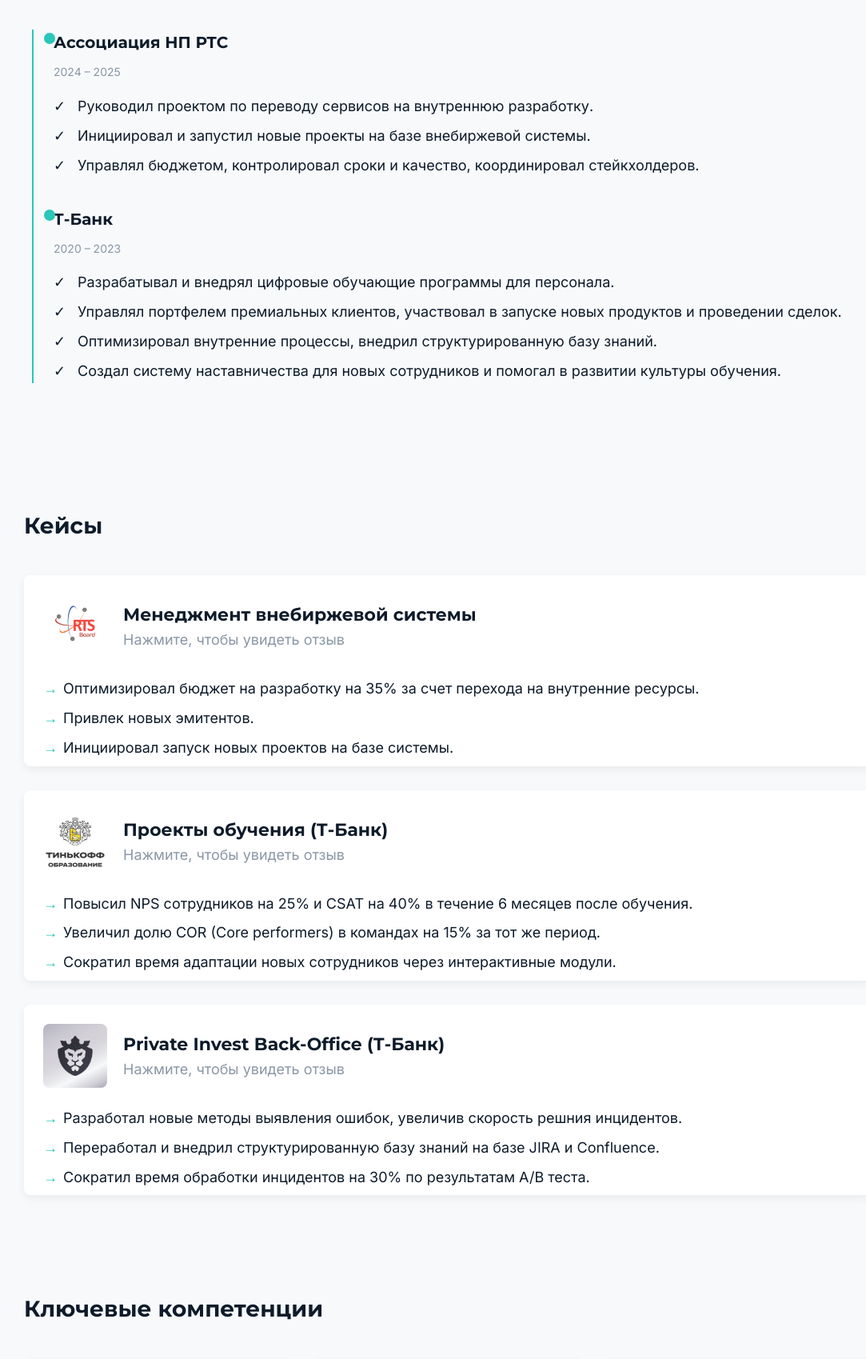
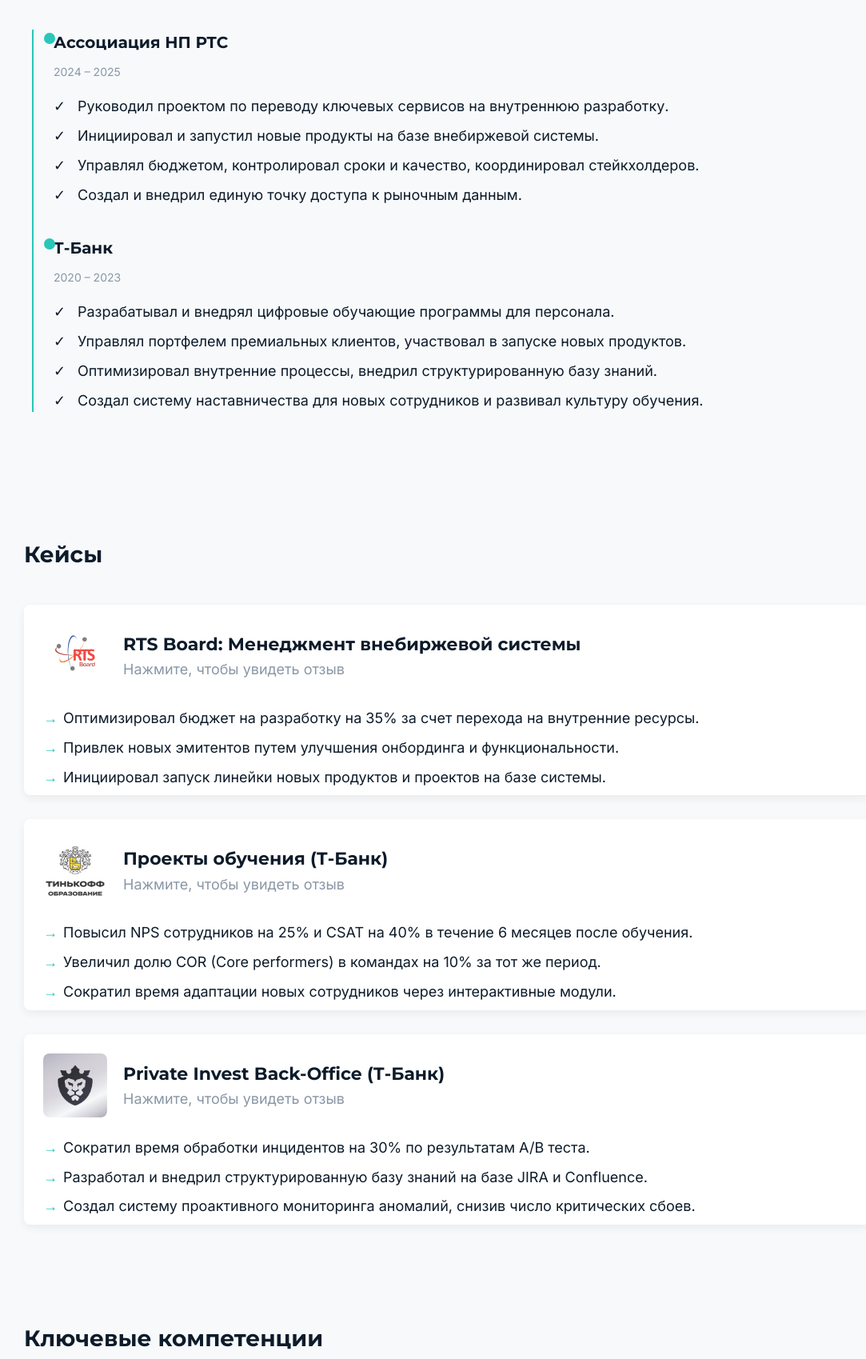
Before and after one commit to raliend/GROMOFF, a plain HTML site: page index.html in a window 1280 px wide. Shown: the part 848-2547 px from the top of the page at 80% size, without its empty margins (80-1163 px from the left). Drawn offline with Linux system fonts and the light colour scheme.

Commit message:
Update index.html

```diff
--- a/index.html
+++ b/index.html
@@ -32,15 +32,19 @@ nav{
   display: flex; justify-content: space-between; align-items: center;
   background: rgba(247, 249, 251, .9); backdrop-filter: blur(6px);
   padding: 10px 30px; border-bottom: 1px solid #e0e5eb;
+  height: 70px; /* Фиксированная высота для навбара */
 }
-nav a.logo{font-family: 'Montserrat'; font-weight: 700; font-size: 20px; text-decoration: none; color: var(--primary)}
+nav a.logo img {
+    height: 40px; /* Высота вашего логотипа */
+    display: block;
+}
 nav ul{display: flex; gap: 24px; list-style: none}
 nav li a{color: var(--primary); text-decoration: none; font-weight: 500; transition: .3s}
 nav li a:hover{color: var(--accent)}
 .burger{display: none; flex-direction: column; gap: 4px; cursor: pointer}
 .burger span{width: 24px; height: 3px; background: var(--primary)}
 @media(max-width: 768px){
-  nav ul{display: none; position: absolute; top: 60px; left: 0; right: 0;
+  nav ul{display: none; position: absolute; top: 70px; /* Отступ от навбара */ left: 0; right: 0;
          flex-direction: column; gap: 16px; background: var(--bg); padding: 20px}
   nav ul.open{display: flex}
   .burger{display: flex}
@@ -136,7 +140,9 @@ footer{text-align: center; padding: 30px; color: var(--muted); font-size: 14px}
 <div class="lightning-container" id="lightning-container"></div>
 
 <nav>
-  <a class="logo" href="#"><img src="AVATAR.JPG" alt="Фото Данилы"></a>
+  <a class="logo" href="#">
+    <img src="logo.png" alt="Логотип">
+  </a>
   <ul id="nav-list">
     <li><a href="#about">О себе</a></li>
     <li><a href="#experience">Опыт</a></li>
@@ -148,7 +154,7 @@ footer{text-align: center; padding: 30px; color: var(--muted); font-size: 14px}
 </nav>
 
 <section class="hero" id="top">
-  <img src="AVATAR.JPG" alt="Фото Данилы">
+  <img src="avatar.png" alt="Фото Данилы">
   <div>
     <h1>Данила Рощупко</h1>
     <p class="role">Product / Project Manager</p>
@@ -184,9 +190,10 @@ footer{text-align: center; padding: 30px; color: var(--muted); font-size: 14px}
       <h3>Ассоциация НП РТС</h3>
       <span class="period">2024 – 2025</span>
       <ul>
-        <li>Руководил проектом по переводу сервисов на внутреннюю разработку.</li>
-        <li>Инициировал и запустил новые проекты на базе внебиржевой системы.</li>
+        <li>Руководил проектом по переводу ключевых сервисов на внутреннюю разработку.</li>
+        <li>Инициировал и запустил новые продукты на базе внебиржевой системы.</li>
         <li>Управлял бюджетом, контролировал сроки и качество, координировал стейкхолдеров.</li>
+        <li>Создал и внедрил единую точку доступа к рыночным данным.</li>
       </ul>
     </div>
     <div class="item">
@@ -194,9 +201,9 @@ footer{text-align: center; padding: 30px; color: var(--muted); font-size: 14px}
       <span class="period">2020 – 2023</span>
       <ul>
         <li>Разрабатывал и внедрял цифровые обучающие программы для персонала.</li>
-        <li>Управлял портфелем премиальных клиентов, участвовал в запуске новых продуктов и проведении сделок.</li>
+        <li>Управлял портфелем премиальных клиентов, участвовал в запуске новых продуктов.</li>
         <li>Оптимизировал внутренние процессы, внедрил структурированную базу знаний.</li>
-        <li>Создал систему наставничества для новых сотрудников и помогал в развитии культуры обучения.</li>
+        <li>Создал систему наставничества для новых сотрудников и развивал культуру обучения.</li>
       </ul>
     </div>
   </div>
@@ -209,20 +216,20 @@ footer{text-align: center; padding: 30px; color: var(--muted); font-size: 14px}
             <div class="case-header">
                 <img src="rts-case.jpg" alt="RTS Board Case" class="case-icon">
                 <div class="case-title">
-                    <h3>Менеджмент внебиржевой системы</h3>
+                    <h3>RTS Board: Менеджмент внебиржевой системы</h3>
                     <p>Нажмите, чтобы увидеть отзыв</p>
                 </div>
             </div>
             <div class="case-content">
                  <ul>
                     <li>Оптимизировал бюджет на разработку на 35% за счет перехода на внутренние ресурсы.</li>
-                    <li>Привлек новых эмитентов.</li>
-                    <li>Инициировал запуск новых проектов на базе системы.</li>
+                    <li>Привлек новых эмитентов путем улучшения онбординга и функциональности.</li>
+                    <li>Инициировал запуск линейки новых продуктов и проектов на базе системы.</li>
                 </ul>
             </div>
             <div class="case-review">
                 <blockquote>Данила продемонстрировал выдающиеся навыки управления проектом, успешно реструктурировал команду и вывел процессы на новый уровень эффективности. Его вклад в оптимизацию бюджета был ключевым для нас.</blockquote>
-                <footer> — Руководитель отдела, НП РТС</footer>
+                <footer>— Директор департамента, НП РТС</footer>
             </div>
         </div>
 
@@ -237,13 +244,13 @@ footer{text-align: center; padding: 30px; color: var(--muted); font-size: 14px}
             <div class="case-content">
                 <ul>
                     <li>Повысил NPS сотрудников на 25% и CSAT на 40% в течение 6 месяцев после обучения.</li>
-                    <li>Увеличил долю COR (Core performers) в командах на 15% за тот же период.</li>
+                    <li>Увеличил долю COR (Core performers) в командах на 10% за тот же период.</li>
                     <li>Сократил время адаптации новых сотрудников через интерактивные модули.</li>
                 </ul>
             </div>
             <div class="case-review">
                 <blockquote>Программы обучения, разработанные под руководством Данилы, стали стандартом качества в нашем отделе. Он умеет находить подход к команде и превращать обучение в интересный и полезный процесс.</blockquote>
-                <footer>— Менеджер управления обучения, Т-Банк</footer>
+                <footer>— Менеджер Координации обучения, Т-Банк</footer>
             </div>
         </div>
 
@@ -257,13 +264,13 @@ footer{text-align: center; padding: 30px; color: var(--muted); font-size: 14px}
             </div>
             <div class="case-content">
                 <ul>
-                    <li>Разработал новые методы выявления ошибок, увеличив скорость решния инцидентов.</li>
-                    <li>Переработал и внедрил структурированную базу знаний на базе JIRA и Confluence.</li>
                     <li>Сократил время обработки инцидентов на 30% по результатам A/B теста.</li>
+                    <li>Разработал и внедрил структурированную базу знаний на базе JIRA и Confluence.</li>
+                    <li>Создал систему проактивного мониторинга аномалий, снизив число критических сбоев.</li>
                 </ul>
             </div>
             <div class="case-review">
-                <blockquote>Благодаря инициативам Данилы по оптимизации мы смогли значительно ускорить решение технических проблем. Его аналитический склад ума и умение работать с логами были незаменимы.</blockquote>
+                <blockquote>Благодаря инициативе Данилы по оптимизации бэк-офиса мы смогли значительно ускорить решение технических проблем. Его аналитический склад ума и умение работать с логами были незаменимы.</blockquote>
                 <footer>— Руководитель Private Invest, Т-Банк</footer>
             </div>
         </div>
@@ -305,7 +312,7 @@ footer{text-align: center; padding: 30px; color: var(--muted); font-size: 14px}
 </section>
 
 <footer>
-  © @ODIN337, 2025 • Сайт-визитка
+  © Данила Рощупко, 2025 • Сайт-резюме
 </footer>
 
 <script>
```
